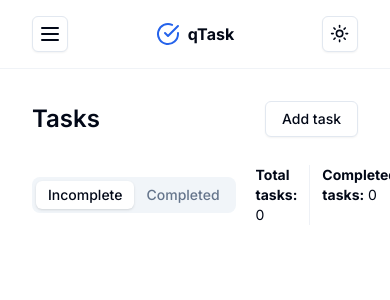
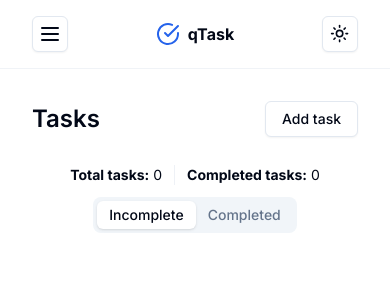
Before and after one commit to mhs003/qtask, a Next.js app: page / in a window 390 px wide. Shown: the top 300 px of the page. Built offline with nearby package versions, Linux system fonts and the light colour scheme.

Commit message:
Fixed some ui issues

```diff
--- a/app/page.tsx
+++ b/app/page.tsx
@@ -293,7 +293,7 @@ export default function Home() {
                     defaultValue="incomplete"
                     className="w-full flex flex-col gap-3 justify-center items-center"
                 >
-                    <div className="w-full flex justify-between items-center gap-5">
+                    <div className="w-full flex flex-col-reverse lg:flex-row justify-between items-center gap-3 lg:gap-5">
                         <TabsList>
                             <TabsTrigger value="incomplete">
                                 Incomplete
```
